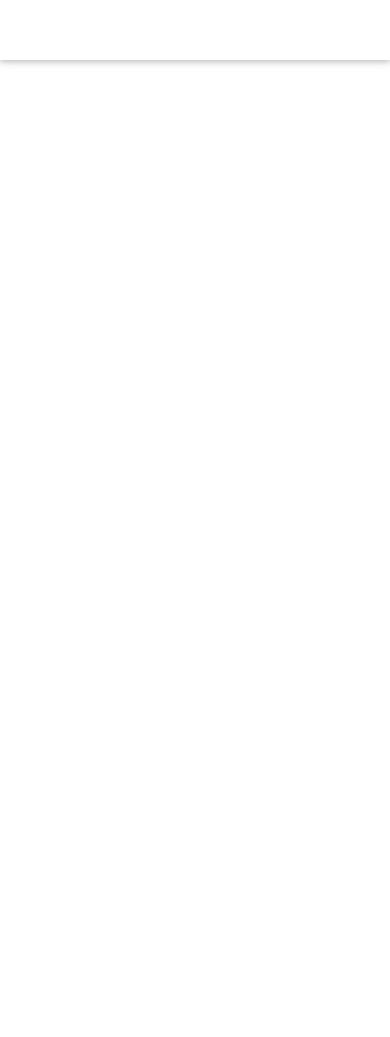
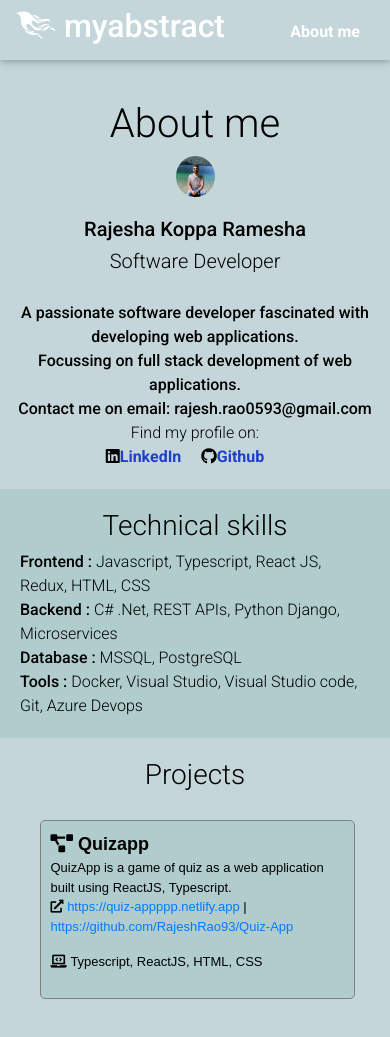
Before and after one commit to RajeshRao93/myabstract, a React (Create React App) app: page /aboutme in a window 390 px wide. Shown: the top 1037 px of the page. Before the commit the page ends 844 px from the top, so only its background shows below. Built offline with nearby package versions, Linux system fonts and the light colour scheme; no server answers.

Commit message:
Adding aboutme

```diff
--- /dev/null
+++ b/src/components/AboutMe.css
@@ -0,0 +1,70 @@
+.about-container {
+  width: 100vw;
+  background-color: rgb(197, 214, 218);
+  overflow: auto;
+}
+
+.about-section {
+  color: black;
+  width: 100%;
+  display: flex;
+  flex-direction: column;
+  align-items: center;
+
+  & .title,
+  .description,
+  .skills,
+  .projects {
+    margin-top: 20px;
+  }
+
+  & .skills {
+    background-color: #45938629;
+    padding: 20px;
+  }
+}
+
+.about-section:nth-child(1) {
+  padding-top: 100px;
+}
+
+.profiles {
+  color: rgb(31, 63, 204);
+  margin-right: 20px;
+  font-weight: 600;
+}
+
+.project-details {
+  width: 90%;
+  display: grid;
+  grid-template-columns: auto auto auto;
+}
+
+.project {
+  position: relative;
+  width: 90%;
+  background-color: #b0cccd;
+  border: 1px solid grey;
+  border-radius: 5px;
+  padding: 10px;
+  font-family: Arial, Helvetica, sans-serif;
+  margin: 20px;
+}
+
+.project-name {
+  font-size: large;
+  font-weight: 550;
+}
+
+.project-description {
+  font-size: small;
+  font-weight: 300;
+}
+
+@media (max-width: 1000px) {
+  .project-details {
+    width: 90%;
+    display: grid;
+    grid-template-columns: auto;
+  }
+}
--- a/src/components/AboutMe.js
+++ b/src/components/AboutMe.js
@@ -1,9 +1,79 @@
 import React from "react";
 import { Image } from "react-bootstrap";
 import image from "../Images/RajeshPic.jpg";
+import "./AboutMe.css";
+import { MDBIcon } from "mdbreact";
 
 const AboutMe = () => {
+  const techSkills = [
+    {
+      division: "Frontend",
+      skills: "Javascript, Typescript, React JS, Redux, HTML, CSS",
+    },
+    {
+      division: "Backend",
+      skills: "C# .Net, REST APIs, Python Django, Microservices",
+    },
+    {
+      division: "Database",
+      skills: "MSSQL, PostgreSQL",
+    },
+    {
+      division: "Tools",
+      skills: "Docker, Visual Studio, Visual Studio code, Git, Azure Devops",
+    },
+  ];
+
+  const projects = [
+    {
+      name: "Quizapp",
+      desc: "QuizApp is a game of quiz as a web application built using ReactJS, Typescript.",
+      gitLink: "https://github.com/RajeshRao93/Quiz-App",
+      hostedLink: "https://quiz-appppp.netlify.app",
+      language: "Typescript, ReactJS, HTML, CSS",
+    },
+    {
+      name: "Prokart",
+      desc: "ProKart is a sample e-commerce website built using ReactJS, Typescript and Material UI.",
+      gitLink: "https://github.com/RajeshRao93/ProKart---e-commerce",
+      hostedLink: "https://pro-kart.netlify.app",
+      language: "Typescript, ReactJS, HTML, CSS",
+    },
+    {
+      name: "Portfolio - Myabstract",
+      desc: "My abstract website created using React JS, Javascript.",
+      gitLink: "https://github.com/RajeshRao93/myabstract",
+      hostedLink: "https://www.myabstract.in",
+      language: "Javascript, ReactJS, HTML, CSS",
+    },
+    {
+      name: "BonApp",
+      desc: "It is customized restaurant app to view the restaurants avaialable in a specific area.",
+      gitLink: "https://github.com/RajeshRao93/BonApp--Restaurant-app",
+      hostedLink: "",
+      language: "Javascript, ReactJS, HTML, CSS",
+    },
+    {
+      name: "ExpenseDiary",
+      desc: "A mobile app for keeping track of daily expenses.",
+      gitLink: "https://github.com/RajeshRao93/ExpensesDiary",
+      hostedLink: "",
+      language: "Javascript, ReactNative, HTML, CSS",
+    },
+    {
+      name: "Duckworth-Lewis-MethodServer",
+      desc: "A server that calculates par score for interrupted cricket matches.",
+      gitLink: "https://github.com/RajeshRao93/Duckworth-Lewis-MethodServer",
+      hostedLink: "",
+      language: "C# .NET",
+    },
+  ];
+
+  const linkedInUrl = process.env.REACT_APP_LINKED_IN_URL;
+  const githubUrl = process.env.REACT_APP_GIT_HUB_URL;
+
   return (
+    <div className="about-container">
       <div className="about-section">
         <h1>About me</h1>
         <div className="about-section image">
@@ -11,7 +81,7 @@ const AboutMe = () => {
         </div>
         <div className="about-section title">
           <h5>
-          <strong>Rajesha KR</strong>
+            <strong>Rajesha Koppa Ramesha</strong>
           </h5>
           <h5>Software Developer</h5>
         </div>
@@ -24,6 +94,64 @@ const AboutMe = () => {
             <br />
             Contact me on email: rajesh.rao0593@gmail.com
           </strong>
+          Find my profile on: <br />
+          <span>
+            <MDBIcon fab icon="linkedin" />
+            <a className="profiles" href={linkedInUrl} target="_blank">
+              LinkedIn
+            </a>
+            <MDBIcon fab icon="github" />
+            <a className="profiles" href={githubUrl} target="_blank">
+              Github
+            </a>
+          </span>
+        </div>
+        <div className="about-section skills">
+          <h3>Technical skills</h3>
+          <div>
+            {techSkills.map((skill, i) => (
+              <div key={i}>
+                <span>
+                  <strong>{skill.division} :</strong>
+                  &nbsp;{skill.skills}
+                </span>
+              </div>
+            ))}
+          </div>
+        </div>
+        <div className="about-section projects">
+          <h3>Projects</h3>
+          <div className="project-details">
+            {projects.map((project, i) => (
+              <div key={i} className="project">
+                <div className="project-name">
+                  <MDBIcon fas icon="project-diagram" />
+                  &nbsp;{project.name}
+                </div>
+                <div className="project-description">
+                  <span> {project.desc}</span>
+                  <br />
+                  <p>
+                    <MDBIcon fas icon="external-link-alt" />
+                    &nbsp;
+                    <a href={project.hostedLink} target="_blank">
+                      {project.hostedLink}
+                    </a>
+                    {project.hostedLink != "" && <span>&nbsp;|&nbsp; </span>}
+                    <a href={project.gitLink} target="_blank">
+                      {project.gitLink}
+                    </a>
+                  </p>
+                  <p>
+                    <MDBIcon fas icon="laptop-code" />
+                    &nbsp;
+                    {project.language}
+                  </p>
+                </div>
+              </div>
+            ))}
+          </div>
+        </div>
       </div>
     </div>
   );
--- a/src/components/Homepage.css
+++ b/src/components/Homepage.css
@@ -1,8 +1,9 @@
-div.homepage {
+.homepage {
   width: 100%;
   height: 100%;
   background-image: url("../Images/bgImg5.jpg");
   position: absolute;
+  background-size: 100%;
 }
 
 .welcome-section {
@@ -16,7 +17,15 @@ div.homepage {
   margin-left: 2%;
 }
 
-@-webkit-keyframes cloudLoop {
+.moving-clouds {
+  width: 100%;
+  height: 50%;
+  float: left;
+  /* animation: cloudLoop 20s linear infinite; */
+  background-image: url("../Images/clouds.61c4e000.png");
+}
+
+@keyframes cloudLoop {
   0% {
     margin-left: 0px;
   }
@@ -25,19 +34,9 @@ div.homepage {
   }
 }
 
-.moving-clouds {
-  width: 100%;
-  height: 60%;
-  float: left;
-  z-index: 1;
-  -webkit-animation: cloudLoop 100s linear infinite;
-  animation: cloudLoop 100s linear infinite;
-  background-image: url("../Images/clouds.61c4e000.png");
-}
-
 .profile-section {
   width: 100%;
-  height: 10%;
+  height: 17%;
   float: left;
   font-weight: 500;
   font-size: xx-large;
@@ -45,28 +44,12 @@ div.homepage {
   margin-left: 2%;
 }
 
-.about-section {
-  color: black;
-  width: 100%;
-  height: 80%;
-  float: left;
-  background-color: rgb(197, 214, 218);
-  display: flex;
-  flex-direction: column;
-  padding-top: 25px;
-  align-items: center;
-}
-
 .copyright {
   width: 100%;
   height: 2%;
   float: left;
-  background-color: rgb(197, 214, 218);
+  background-color: transparent;
   display: flex;
   justify-content: center;
   font-size: small;
 }
-
-.profiles {
-  color: rgb(255, 255, 0);
-}
--- a/src/components/Navigationbar.css
+++ b/src/components/Navigationbar.css
@@ -1,15 +1,15 @@
 .navbar {
+  position: relative;
   height: 60px;
+  width: 100%;
 }
 
 .download-button {
   position: absolute;
-  display: flex;
-  align-items: center;
-  right: 10px;
-  font-weight: 200;
+  right: 30px;
+  top: 20px;
+  font-weight: 600;
   color: white;
-  margin-right: 25px;
 }
 
 .logo {
--- a/src/components/Navigationbar.js
+++ b/src/components/Navigationbar.js
@@ -2,7 +2,6 @@ import React, { useState, useEffect } from "react";
 import { Navbar, Button } from "react-bootstrap";
 import { MDBIcon } from "mdbreact";
 import "./Navigationbar.css";
-import image from "../Images/bgImg5.jpg";
 
 const Navigationbar = () => {
   const [scrollState, setScrollState] = useState(false);
@@ -10,7 +9,7 @@ const Navigationbar = () => {
     //change nav bar color on scroll
     let listener = document.addEventListener("scroll", (e) => {
       var scrollLength = document.scrollingElement.scrollTop;
-      if (scrollLength >= 150) {
+      if (scrollLength >= 10) {
         if (!scrollState) setScrollState(true);
       } else {
         if (scrollState) setScrollState(false);
@@ -24,7 +23,6 @@ const Navigationbar = () => {
   const buttonStyle = { borderRadius: "2rem", textTransform: "lowercase" };
   const navbarStyle = {
     backgroundColor: !scrollState ? "transparent" : "#005fff80",
-    justifyContent: "center",
   };
 
   return (
@@ -33,17 +31,15 @@ const Navigationbar = () => {
       style={navbarStyle}
       fixed="top"
     >
-      <Navbar.Brand href="/Home/">
+      <Navbar.Brand href="/home">
         <h2 className="logo">
           <MDBIcon fab icon="phoenix-framework" /> myabstract
         </h2>
       </Navbar.Brand>
 
       <div className="download-button">
-        <a style={{ display: "none" }} href={image} download="Image.jpg">
-          <Button active={false} style={buttonStyle}>
-            Download cv
-          </Button>
+        <a href="/aboutme" style={{ color: "white" }}>
+          <p>About me</p>
         </a>
       </div>
     </Navbar>
--- a/src/index.css
+++ b/src/index.css
@@ -2,4 +2,5 @@ body {
   margin: 0;
   padding: 0;
   font-family: sans-serif;
+  overflow-x: hidden;
 }
--- a/src/router.js
+++ b/src/router.js
@@ -1,14 +1,16 @@
 import React from "react";
 import { BrowserRouter, Route, Switch, Redirect } from "react-router-dom";
 import Homepage from "./components/Homepage";
+import AboutMe from "./components/AboutMe";
 
 const Router = () => {
   return (
     <div>
       <BrowserRouter>
         <Switch>
-          <Redirect exact from="/" to="/Home/" />
-          <Route exact path="/Home/" component={Homepage} />
+          <Redirect exact from="/" to="/home" />
+          <Route exact path="/home" component={Homepage} />
+          <Route exact path="/aboutme" component={AboutMe} />
         </Switch>
       </BrowserRouter>
     </div>
```
Also changed, not shown: src/components/Homepage.js (+19 -27 lines). Lines whose indentation alone changed are shown as unchanged.
